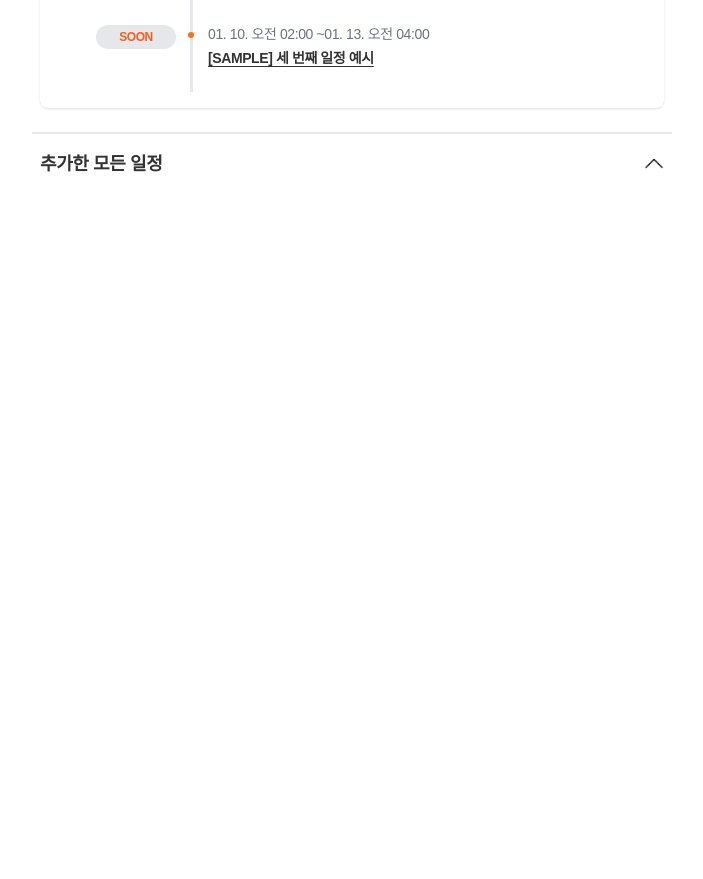
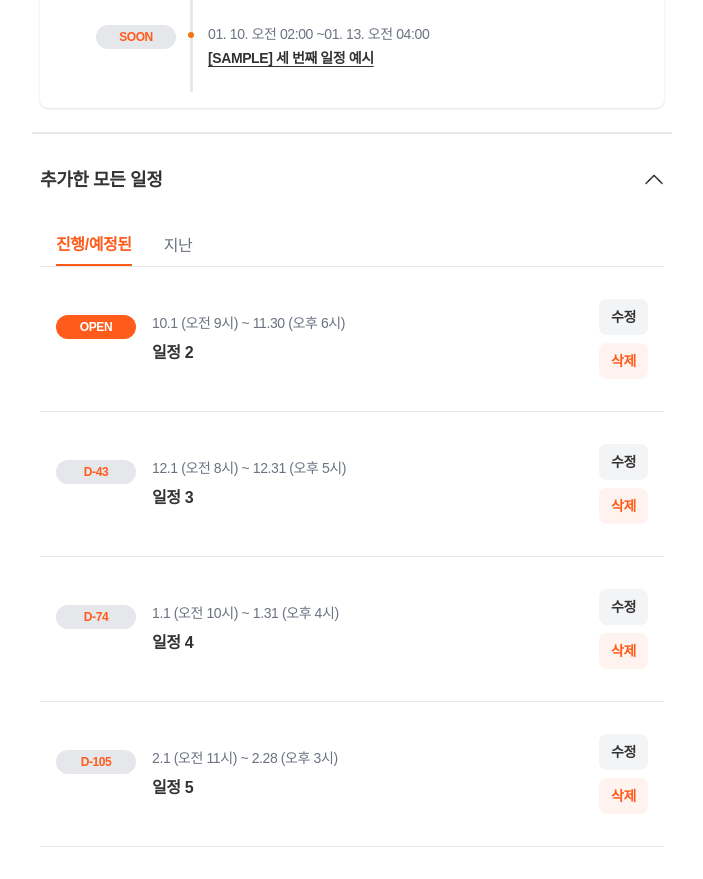
Before and after one commit to Mt-NextJs/linkle, a Next.js app: page /admin/block/calendar in a window 1280 px wide. Shown: the part 960-1839 px from the top of the page, without its empty margins (288-991 px from the left). Before the commit the page ends 1154 px from the top, so only its background shows below. Built offline with nearby package versions, Linux system fonts and the light colour scheme.

Commit message:
✨[Feat] ScheduleList 컴포넌트 구현 #10

```diff
--- a/src/app/admin/block/calendar/components/schedule-list.tsx
+++ b/src/app/admin/block/calendar/components/schedule-list.tsx
@@ -1,12 +1,133 @@
 import Image from "next/image";
 import { useState } from "react";
 
+interface Schedule {
+  id: number;
+  title: string;
+  url: string;
+  dateStart: string;
+  dateEnd: string;
+}
+
+const scheduleData: Schedule[] = [
+  {
+    id: 1,
+    title: "일정 1",
+    url: "https://naver.com/",
+    dateStart: "2024-10-01T12:26:44.000Z",
+    dateEnd: "2024-10-02T12:26:44.000Z",
+  },
+  {
+    id: 2,
+    title: "일정 2",
+    url: "https://google.com/",
+    dateStart: "2024-10-01T09:00:00.000Z",
+    dateEnd: "2024-11-30T18:00:00.000Z",
+  },
+  {
+    id: 3,
+    title: "일정 3",
+    url: "https://github.com/",
+    dateStart: "2024-12-01T08:00:00.000Z",
+    dateEnd: "2024-12-31T17:00:00.000Z",
+  },
+  {
+    id: 4,
+    title: "일정 4",
+    url: "https://microsoft.com/",
+    dateStart: "2025-01-01T10:00:00.000Z",
+    dateEnd: "2025-01-31T16:00:00.000Z",
+  },
+  {
+    id: 5,
+    title: "일정 5",
+    url: "https://apple.com/",
+    dateStart: "2025-02-01T11:00:00.000Z",
+    dateEnd: "2025-02-28T15:00:00.000Z",
+  },
+];
+
+const formatDate = (dateString: string) => {
+  const date = new Date(dateString);
+  const month = date.getMonth() + 1;
+  const day = date.getDate();
+  const hour = date.getHours();
+  const ampm = hour >= 12 ? "오후" : "오전";
+  const hour12 = hour % 12 || 12;
+  return `${month}.${day} (${ampm} ${hour12}시)`;
+};
+
+const getScheduleStatus = (schedule: Schedule) => {
+  const startDate = new Date(schedule.dateStart);
+  const endDate = new Date(schedule.dateEnd);
+  const now = new Date();
+
+  if (now < startDate) {
+    const diffDays = Math.ceil(
+      (startDate.getTime() - now.getTime()) / (1000 * 60 * 60 * 24),
+    );
+    return {
+      text: `D-${diffDays}`,
+      color: "bg-gray-200 text-[var(--primary)]",
+    };
+  } else if (now >= startDate && now <= endDate) {
+    return {
+      text: "OPEN",
+      color: "bg-[var(--primary)] text-white",
+    };
+  } else {
+    return { text: "CLOSED", color: "bg-[#BABABA] text-[#eae9e9]" };
+  }
+};
+
+function ScheduleItem({ schedule }: { schedule: Schedule }) {
+  const status = getScheduleStatus(schedule);
+
+  return (
+    <div>
+      <div className="flex items-center rounded-lg p-4">
+        <div
+          className={`${status.color} mb-6 mr-4 w-20 rounded-full px-3 py-1 text-center text-xs font-semibold`}
+        >
+          {status.text}
+        </div>
+        <div className="flex-grow">
+          <div className="text-sm text-gray-500">
+            {formatDate(schedule.dateStart)} ~ {formatDate(schedule.dateEnd)}
+          </div>
+          <div className="mt-2 font-semibold">{schedule.title}</div>
+        </div>
+        <div className="flex flex-col space-y-2">
+          <button className="rounded-lg bg-gray-100 px-3 py-2 text-sm font-semibold">
+            수정
+          </button>
+          <button className="rounded-lg bg-[var(--primary-100)] px-3 py-2 text-sm font-semibold text-[var(--primary)]">
+            삭제
+          </button>
+        </div>
+      </div>
+      <hr className="my-4 border-t border-gray-200" />
+    </div>
+  );
+}
+
 export default function ScheduleList() {
   const [isOpen, setIsOpen] = useState(true);
+  const [activeTab, setActiveTab] = useState<"current" | "past">("current");
   const toggleOpen = () => setIsOpen(!isOpen);
+
+  const currentDate = new Date();
+
+  const filteredSchedules = scheduleData.filter((schedule) => {
+    const endDate = new Date(schedule.dateEnd);
+    return activeTab === "current"
+      ? endDate >= currentDate
+      : endDate < currentDate;
+  });
+
   return (
     <div className="flex w-full max-w-4xl flex-col px-14 py-0">
-      <div className="flex items-center justify-between p-4">
+      <div className="mt-4 flex items-center justify-between p-4">
         <h2 className="text-lg font-semibold">추가한 모든 일정</h2>
         <button onClick={toggleOpen} className="cursor-pointer">
           <Image
@@ -22,6 +143,37 @@ export default function ScheduleList() {
           />
         </button>
       </div>
+      {isOpen && (
+        <div className="p-4">
+          <div className="mb-4 flex border-b">
+            <button
+              className={`mx-4 ${
+                activeTab === "current"
+                  ? "border-b-2 border-[var(--primary)] font-semibold text-[var(--primary)]"
+                  : "text-gray-500"
+              }`}
+              onClick={() => setActiveTab("current")}
+            >
+              진행/예정된
+            </button>
+            <button
+              className={`mx-4 py-2 ${
+                activeTab === "past"
+                  ? "border-b-2 border-[var(--primary)] font-semibold text-[var(--primary)]"
+                  : "text-gray-500"
+              }`}
+              onClick={() => setActiveTab("past")}
+            >
+              지난
+            </button>
+          </div>
+          <div className="space-y-4">
+            {filteredSchedules.map((schedule) => (
+              <ScheduleItem key={schedule.id} schedule={schedule} />
+            ))}
+          </div>
+        </div>
+      )}
     </div>
   );
 }
```
